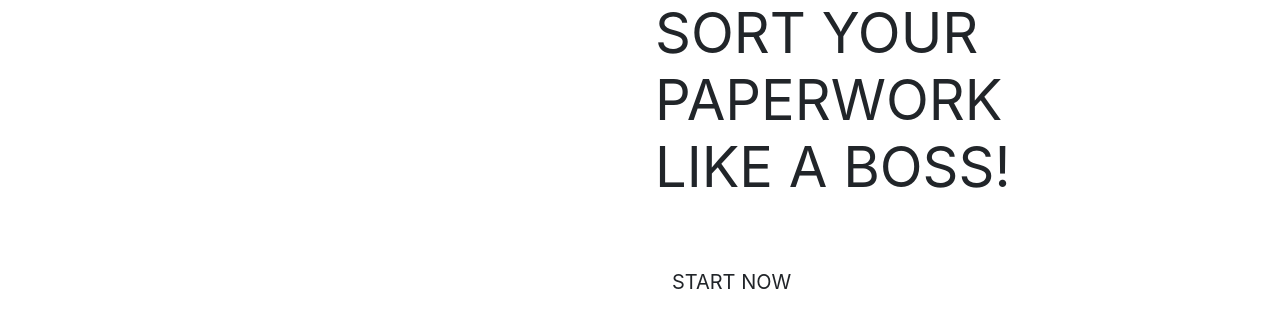
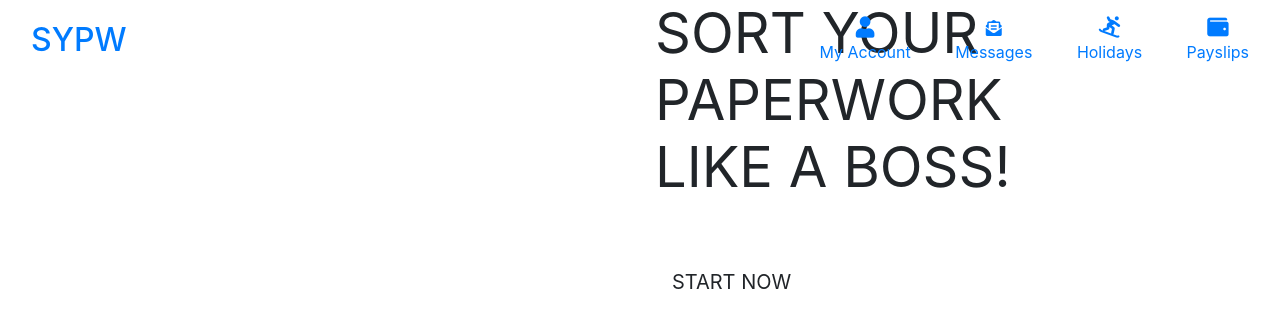
Before and after one commit to Code-Institute-Submissions/sypw, a Django app: page / in a window 1280 px wide. Shown: the top 328 px of the page. Run offline with Django 3.2, Linux system fonts and the light colour scheme; some libraries are stand-ins or nearby versions.

Commit message:
Added base.html header

```diff
--- a/templates/base.html
+++ b/templates/base.html
@@ -36,8 +36,65 @@
 </title>
 </head>
 <body>
-    <header class="container-fluid fixed-top"></header>
+<header class="container-fluid fixed-top mb-5">
+        <div id="top-nav" class="row bg-none pt-lg-2 d-md-flex">
+            <div class="col-12 col-lg-6 my-auto py-1 py-lg-0 text-center text-lg-left">
+                <a href="{% url 'home' %}" class="nav-link main-logo-link">
+                    <h2 class="font-logo text-darkish my-0">SYPW</h2>
+                </a>
+            </div>
+            <!-- <div class="col-12 col-lg-4 my-auto py-1 py-lg-0"></div>  -->
+            <div class="col-12 col-lg-6 my-auto py-1 py-lg-0">
+                <ul class="list-inline list-unstyled text-center text-lg-right my-0">
+                    <li class="list-inline-item dropdown">
+                        <a class="text-darkish nav-link" href="#" id="user-options" data-toggle="dropdown" aria-haspopup="true" aria-expanded="false">
+                            <div class="text-center">
+                                <div><i class="fas fa-user fa-lg"></i></div>
+                                <p class="my-0">My Account</p>
+                            </div>
+                        </a>
+                        <div class="dropdown-menu border-0" aria-labelledby="user-options">
+                            {% if request.user.is_authenticated %}
+                                {% if request.user.is_superuser %}
+                                    <a href="" class="dropdown-item">App Management</a>
+                                {% endif %}
+                                <a href="" class="dropdown-item">My Profile</a>
+                                <a href="{% url 'account_logout' %}" class="dropdown-item">Logout</a>
+                            {% else %}
+                                <a href="{% url 'account_signup' %}" class="dropdown-item">Register</a>
+                                <a href="{% url 'account_login' %}" class="dropdown-item">Login</a>
+                            {% endif %}
+                        </div>
+                    </li>
+                    <li class="list-inline-item">
+                        <a class="text-darkish nav-link" href="#" id="choose-trainer" aria-haspopup="true" aria-expanded="false">
+                            <div class="text-center">
+                                <div><i class="fas fa-envelope-open-text fe-lg"></i></div>
+                                <p class="my-0">Messages</p>
+                            </div>
+                        </a>
+                    </li>
+                    <li class="list-inline-item ">
+                        <a class="text-darkish nav-link" href="#" id="see-trainings" aria-haspopup="true" aria-expanded="false">
+                            <div class="text-center">
+                                <div><i class="fas fa-snowboarding fa-lg"></i></div>
+                                <p class="my-0">Holidays</p>
+                            </div>
+                        </a>
+                    </li>
+                    <li class="list-inline-item ">
+                        <a class="text-darkish nav-link" href="#" id="plan-meals" aria-haspopup="true" aria-expanded="false">
+                            <div class="text-center">
+                                <div><i class="fas fa-wallet fa-lg"></i></div>
+                                <p class="my-0">Payslips</p>
+                            </div>
+                        </a>
+                    </li>
+                </ul>
+            </div>
+        </div>
 
+    </header>
     {% if messages %}
     <div class="message-container"></div>
     {% endif %}
```
